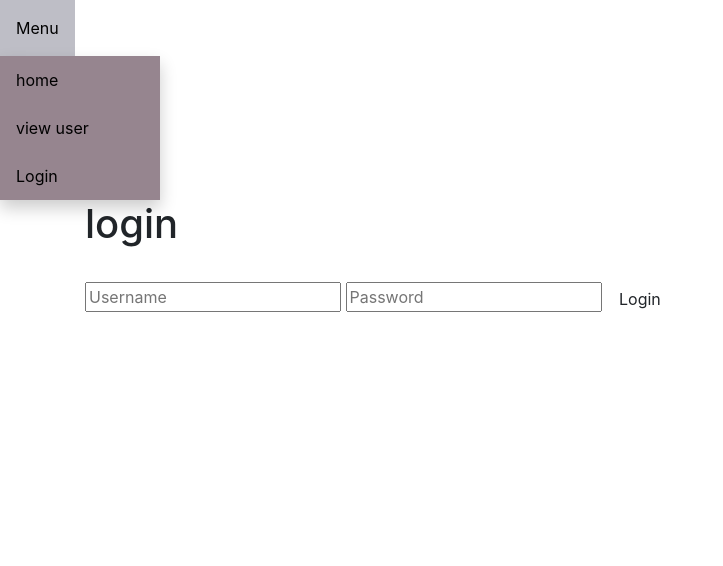
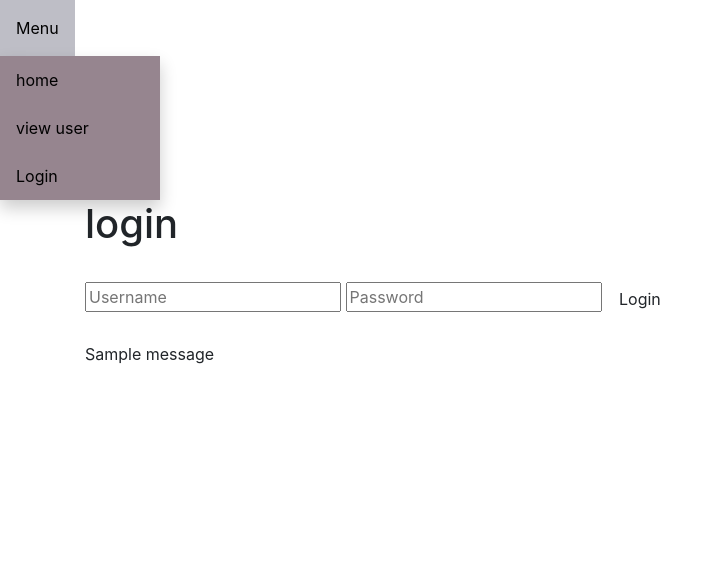
Before and after one commit to 19471/Programming-attendence-website, a Flask app: page /login in a window 1280 px wide. Shown: the top 566 px of the page, without its empty margins (0-723 px from the left). Run offline with Flask 2, Linux system fonts and the light colour scheme; a user stored in the database is signed in; one stand-in notice (Sample message) is shown; some libraries are stand-ins or nearby versions.

Commit message:
added flash messages to page

```diff
--- a/templates/login.html
+++ b/templates/login.html
@@ -18,6 +18,10 @@
         {% if error %}
         <p class="error"><strong>Error: </strong>{{error}}
         {% endif %}
+        <br>
+        {% for message in get_flashed_messages() %}
+        {{ message }}
+        {% endfor %}
     </div>
 </body>
 
```
